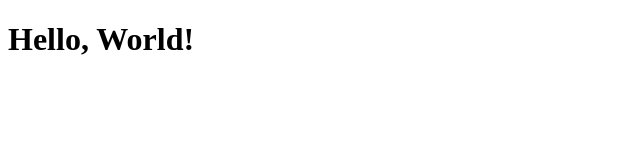
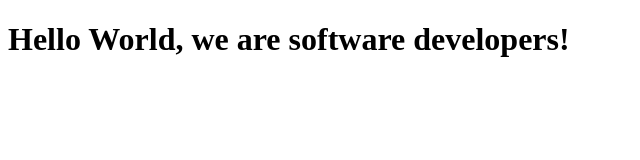
Before and after one commit to Miliyonayalew/Microverse_HTML, a plain HTML site: page index.html in a window 1280 px wide. Shown: the whole page, without its empty margins (0-640 px from the left). Drawn offline with Linux system fonts and the light colour scheme.

Commit message:
We modifyed index.html

```diff
--- a/index.html
+++ b/index.html
@@ -9,7 +9,7 @@
 </head>
 
 <body>
-    <h1>Hello, World!</h1>
+    <h1>Hello World, we are software developers!</h1>
 </body>
 
 </html>
```
